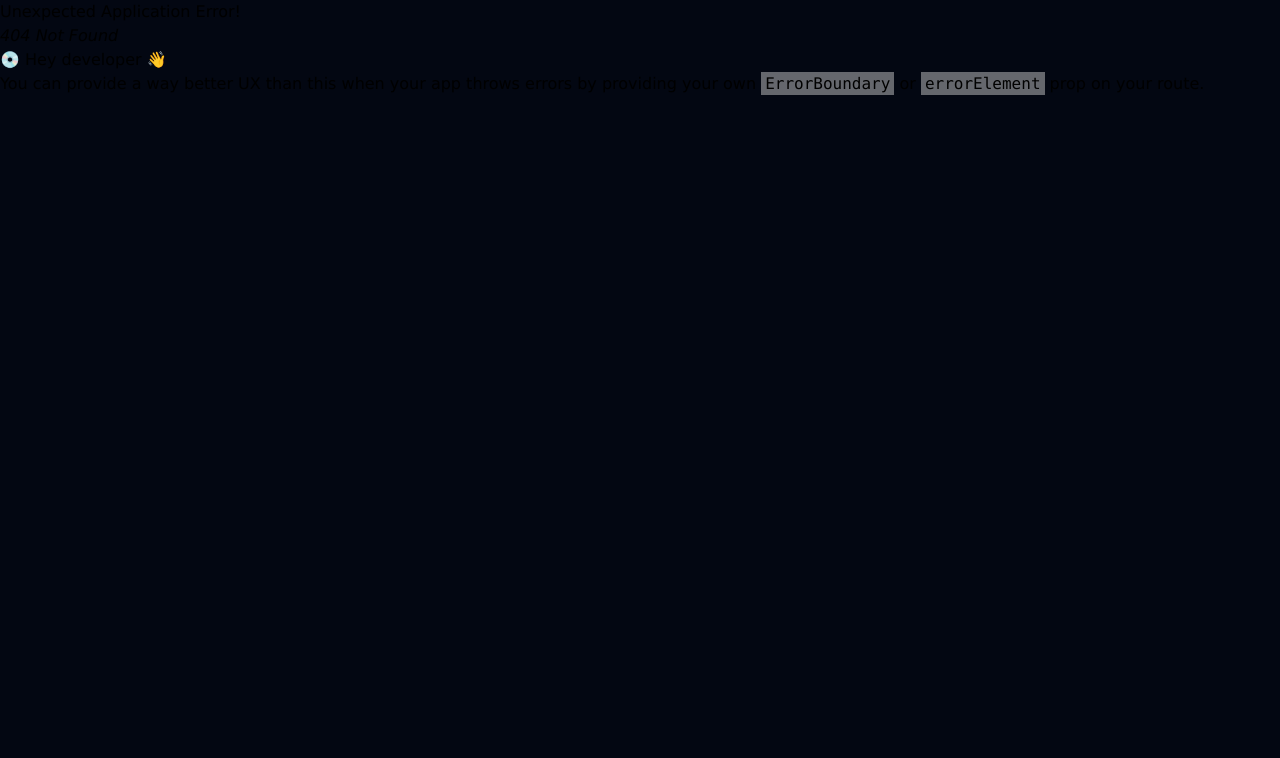
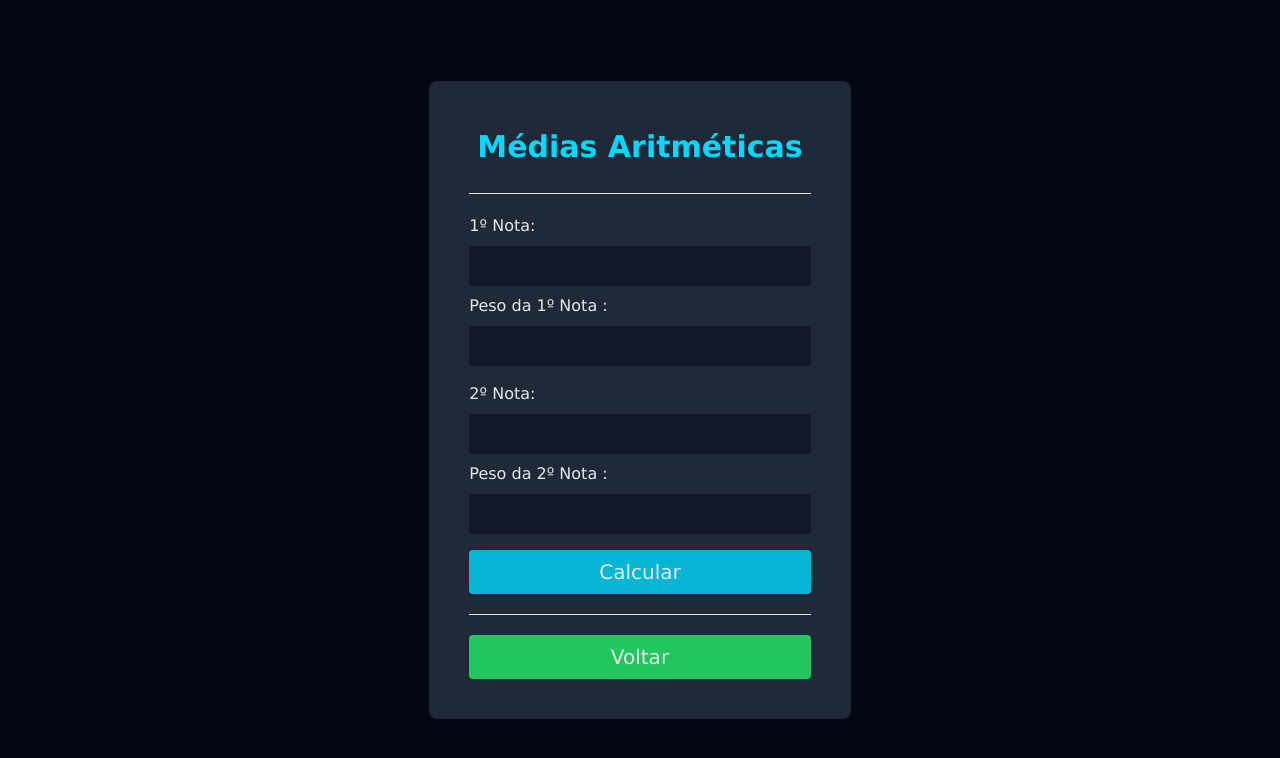
Before and after one commit to MarcusCaue/exercicios-react, a React (Vite) app in the folder exercitando-estados/: page /questao/medias in a window 1280 px wide. Before the commit this address had no page. Shown: the top 758 px of the page. Built offline with nearby package versions, Linux system fonts and the light colour scheme.

Commit message:
Inicio da questao das medias

```diff
--- a/exercitando-estados/src/components/LinksResolucoes.tsx
+++ b/exercitando-estados/src/components/LinksResolucoes.tsx
@@ -33,6 +33,10 @@ const nomeQuestoes = [
   {
     nome: "Análise de uma Divisão",
     caminho: "analise-divisao"
+  },
+  {
+    nome: "Médias Aritméticas",
+    caminho: "medias"
   }
 ]
 
--- /dev/null
+++ b/exercitando-estados/src/questions/Medias.tsx
@@ -0,0 +1,72 @@
+import { FormEvent, useRef, useState } from "react"
+import Title from "../components/Title"
+import Feedback from "../components/Feedback"
+
+export default function Medias() {
+
+  const formRef = useRef<HTMLFormElement>(null)
+
+  const [media, setMedia]= useState(0)
+  const [showFeedback, setShowFeedback] = useState(false)
+
+  function enviar(event: FormEvent) {
+    event.preventDefault()
+
+    const inputs = formRef.current?.querySelectorAll<HTMLInputElement>(".input")
+
+    const notas : string[] = []
+    const pesos : string[] = []
+
+    inputs?.forEach(element => {
+      element.classList.contains("nota") ? notas.push(element.value) : pesos.push(element.value)
+    })
+
+    console.log(notas)
+    console.log(pesos)
+
+  }
+
+  return (
+    <>
+      <Title> Médias Aritméticas </Title>
+
+      <section className="entrada text-gray-200" >
+        <form className="flex flex-col gap-4" onSubmit={enviar} ref={formRef}>
+          {
+            [1, 2].map((numberOfInput, key) => {
+              return (
+                <div key={key} className="flex flex-col gap-2">
+                  <label htmlFor={"nota-"+numberOfInput}>{numberOfInput}º Nota: </label>
+                  <input type="number" name={"nota-"+numberOfInput} id={"nota-"+numberOfInput} className="input nota" min="0" max="10" step="0.1" required />
+
+                  <label htmlFor={"peso-"+numberOfInput}>Peso da {numberOfInput}º Nota : </label>
+                  <input type="number" name={"peso-"+numberOfInput} id={"peso-"+numberOfInput} className="input peso" min="0" step="1" required />
+                </div>
+              )
+            })
+          }
+          <button className="btn bg-cyan-500" type="submit"> Calcular </button>
+        </form>
+      </section>
+
+      <hr className="my-5" />
+
+      <Feedback show={showFeedback} title="Estrutura da Divisão">
+        {/* <ul className="list-disc text-cyan-500 pl-10">
+          <li>
+            <p className="text-gray-200">
+              O <span className="text-cyan-500">sucessor</span> de {inputRef.current?.value} é <span className="text-cyan-500">{sucessorAntecessor.sucessor}</span>
+            </p>
+          </li>
+          <li>
+            <p className="text-gray-200">
+              O <span className="text-cyan-500">antecessor</span> de {inputRef.current?.value} é <span className="text-cyan-500">{sucessorAntecessor.antecessor}</span>
+            </p>
+          </li>
+        </ul> */}
+      </Feedback>
+    </>
+  )
+
+
+}
--- a/exercitando-estados/src/routes.tsx
+++ b/exercitando-estados/src/routes.tsx
@@ -1,15 +1,16 @@
 import { createBrowserRouter } from "react-router-dom"
 import App from "./components/App"
 import Questao from "./components/Questao"
+import LinksResolucoes from "./components/LinksResolucoes"
 import ReajustadorPrecos from "./questions/ReajustadorPrecos"
 import CalculadoraTempo from "./questions/CalculadoraTempo"
-import LinksResolucoes from "./components/LinksResolucoes"
 import CaixaEletronico from "./questions/CaixaEletronico"
 import ConversorMoedas from "./questions/ConversorMoedas"
 import AnalisadorNumReal from "./questions/AnalisadorNumReal"
 import NumerosAleatorios from "./questions/NumerosAleatorios"
 import SucessorAntecessor from "./questions/SucessorAntecessor"
 import AnaliseDivisao from "./questions/AnaliseDivisao"
+import Medias from "./questions/Medias"
 
 export const router = createBrowserRouter([
   {
@@ -30,7 +31,7 @@ export const router = createBrowserRouter([
           { path: "/questao/numeros-aleatorios", element: <NumerosAleatorios /> },
           { path: "/questao/sucessor-antecessor", element: <SucessorAntecessor /> },
           { path: "/questao/analise-divisao", element: <AnaliseDivisao /> },
-          { path: "/questao/sucessor-antecessor", element: <></> },
+          { path: "/questao/medias", element: <Medias /> },
           { path: "/questao/sucessor-antecessor", element: <></> },
           { path: "/questao/sucessor-antecessor", element: <></> },
           { path: "/questao/sucessor-antecessor", element: <></> },
```
